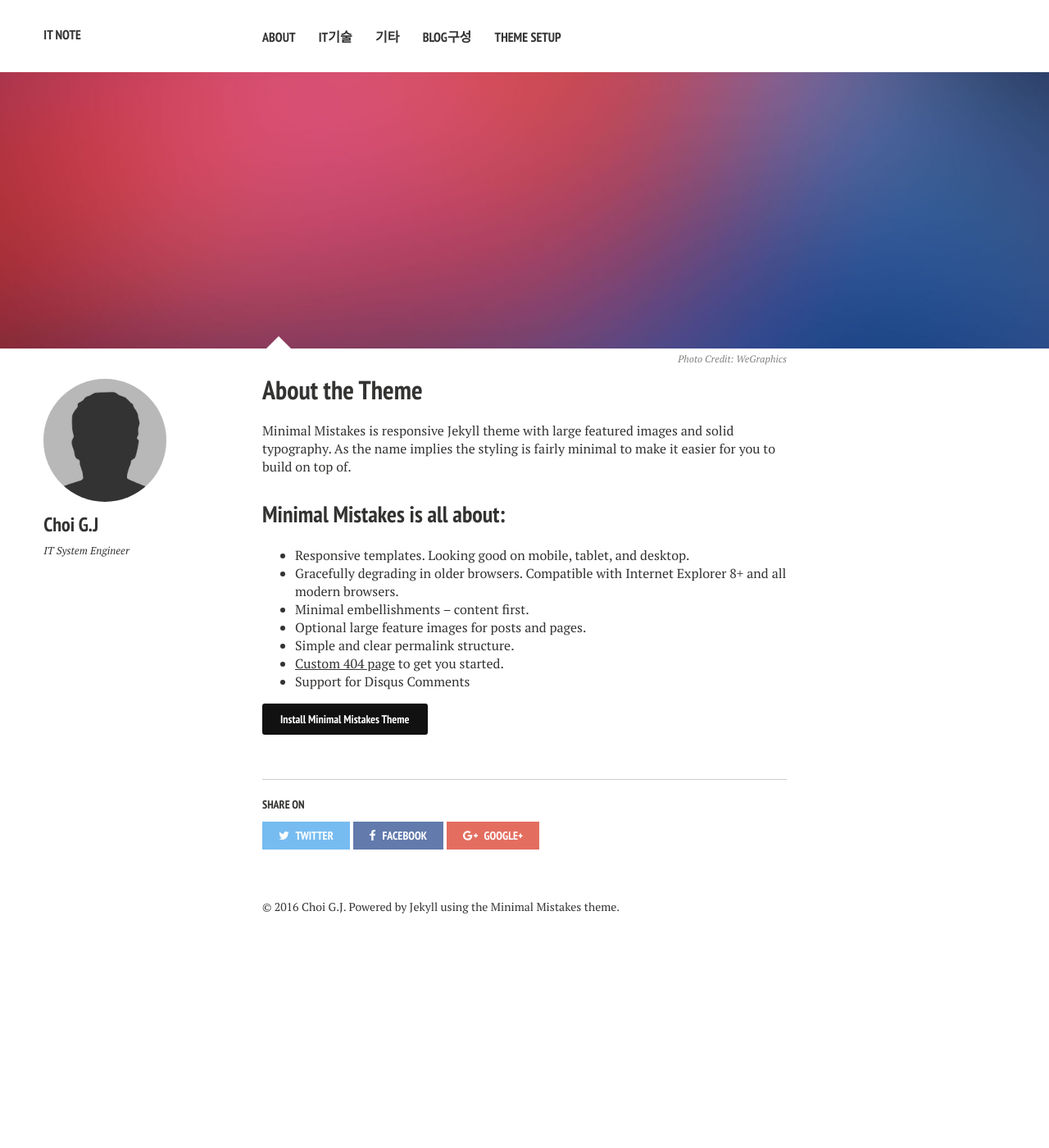
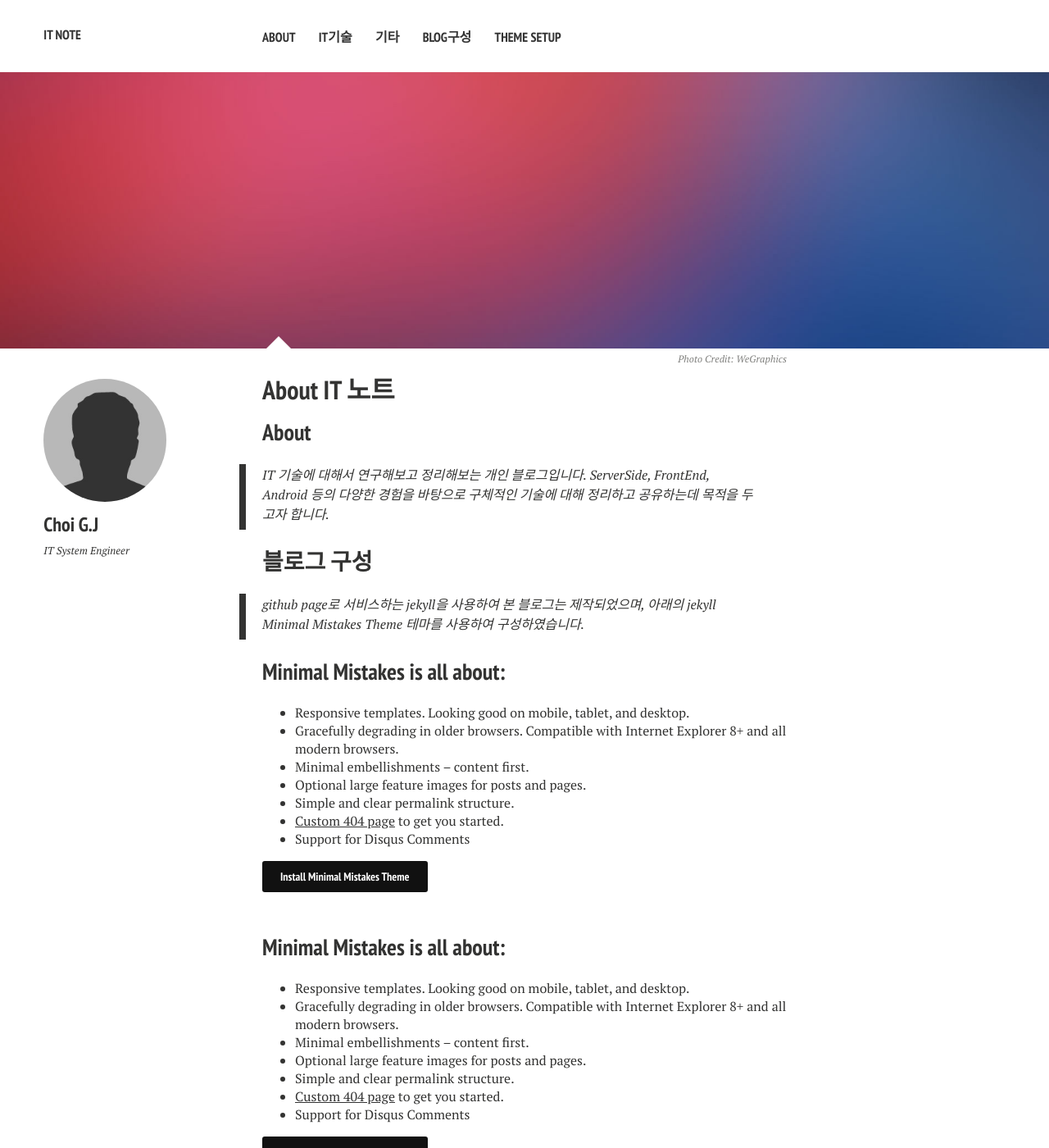
Before and after one commit to gjchoitest/gjchoitest.github.io, a Jekyll site: the page built from about/index.md, in a window 1280 px wide and 1400 px high. Shown: the whole window at 82% size. Built offline with Jekyll 4.4.1, drawn with Linux system fonts in a browser that asks for light colours; nearby versions of some CDN libraries; comment, search, counter and statistics services are not loaded.

Commit message:
Update index.md

```diff
--- a/about/index.md
+++ b/about/index.md
@@ -1,8 +1,8 @@
 ---
 layout: page
-title: About the Theme
+title: About IT 노트
 tags: [about, Jekyll, theme, responsive]
-modified: 2014-08-08T20:53:07.573882-04:00
+modified: 2016-02-23
 comments: true
 image:
   feature: sample-image-2.jpg
@@ -10,7 +10,16 @@ image:
   creditlink: http://wegraphics.net/downloads/free-ultimate-blurred-background-pack/
 ---
 
-Minimal Mistakes is responsive Jekyll theme with large featured images and solid typography. As the name implies the styling is fairly minimal to make it easier for you to build on top of.
+
+## About
+> IT 기술에 대해서 연구해보고 정리해보는 개인 블로그입니다.
+ServerSide, FrontEnd, Android 등의 다양한 경험을 바탕으로 구체적인 기술에 대해 정리하고 공유하는데 목적을 두고자 합니다.
+
+
+## 블로그 구성
+> github page로 서비스하는 jekyll을 사용하여 본 블로그는 제작되었으며,
+아래의 jekyll Minimal Mistakes Theme 테마를 사용하여 구성하였습니다.
+
 
 ## Minimal Mistakes is all about:
 
@@ -23,3 +32,15 @@ Minimal Mistakes is responsive Jekyll theme with large featured images and solid
 * Support for Disqus Comments
 
 <a markdown="0" href="{{ site.url }}/theme-setup" class="btn">Install Minimal Mistakes Theme</a>
+
+## Minimal Mistakes is all about:
+
+* Responsive templates. Looking good on mobile, tablet, and desktop.
+* Gracefully degrading in older browsers. Compatible with Internet Explorer 8+ and all modern browsers.
+* Minimal embellishments -- content first.
+* Optional large feature images for posts and pages.
+* Simple and clear permalink structure.
+* [Custom 404 page](http://mmistakes.github.io/minimal-mistakes/404.html) to get you started.
+* Support for Disqus Comments
+
+<a markdown="0" href="{{ site.url }}/theme-setup" class="btn">Install Minimal Mistakes Theme</a>
```
